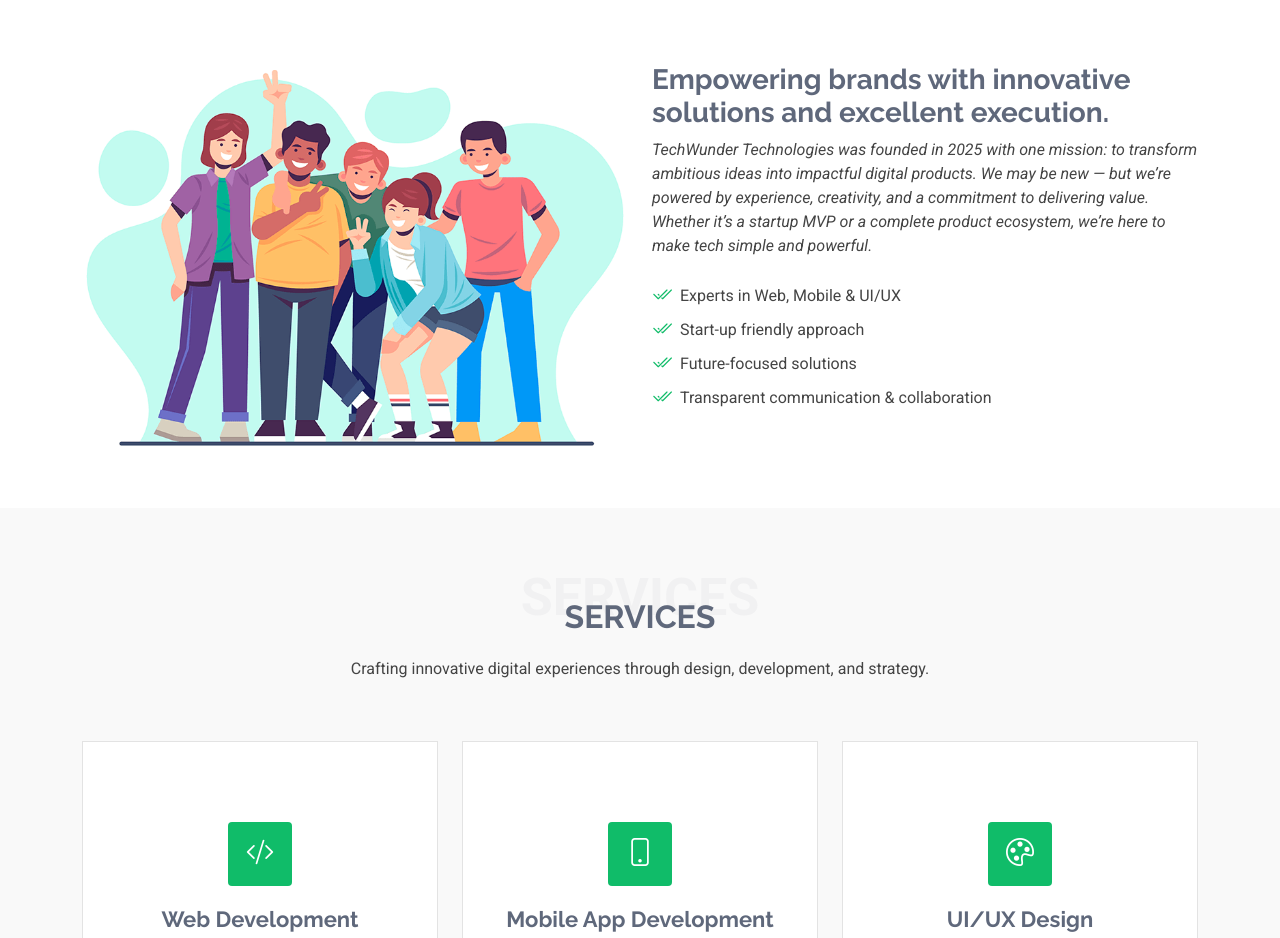
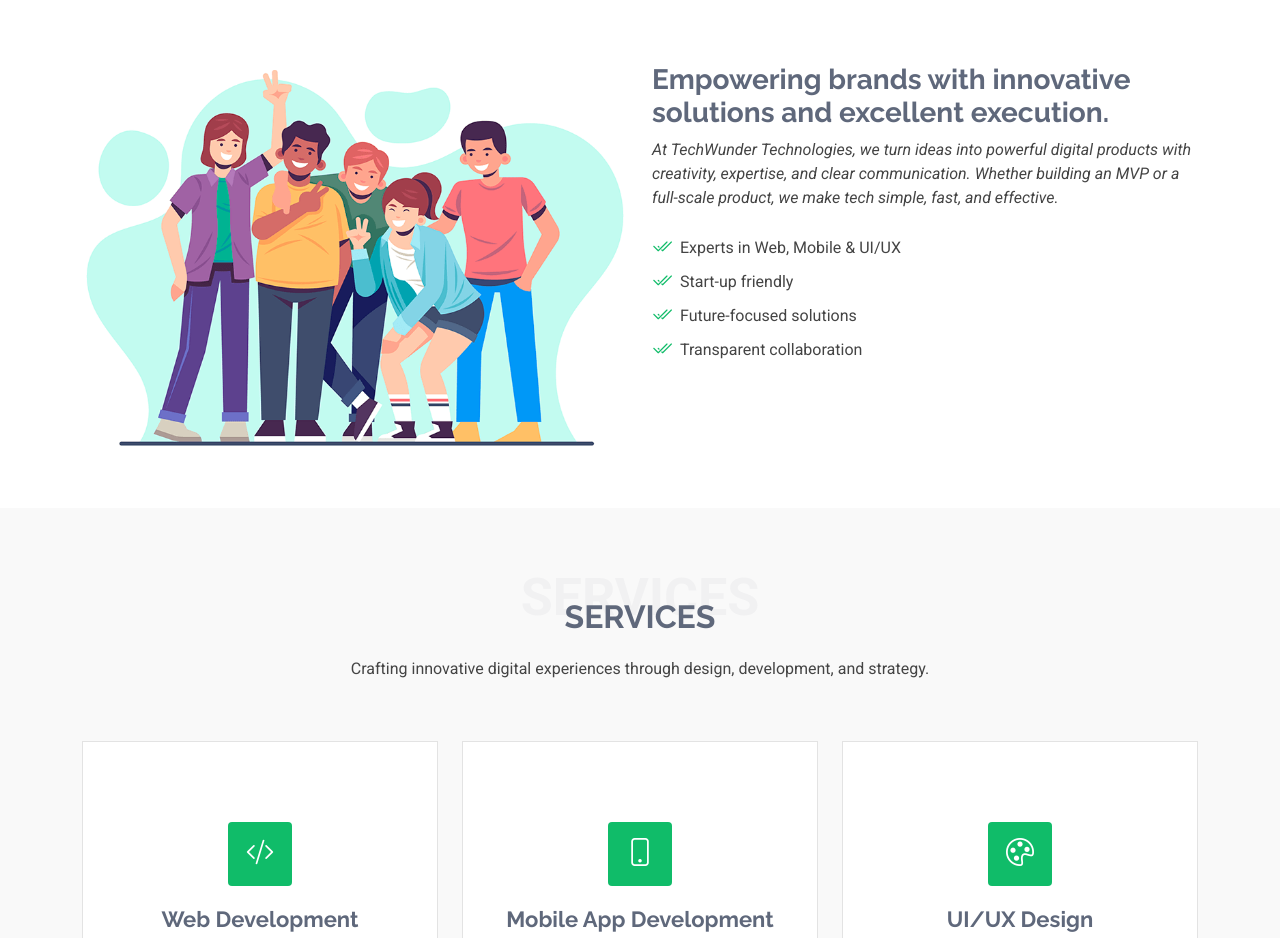
Before and after one commit to sanin-muhammed/techwunder-technologies, a plain HTML site: page index.html in a window 1280 px wide. Shown: the part 1240-2178 px from the top of the page. Drawn offline with Linux system fonts and the light colour scheme.

Commit message:
changed about us paragraph

```diff
--- a/index.html
+++ b/index.html
@@ -161,13 +161,13 @@
           <div class="col-lg-6 content" data-aos="fade-up" data-aos-delay="200">
             <h3>Empowering brands with innovative solutions and excellent execution.</h3>
             <p class="fst-italic">
-              TechWunder Technologies was founded in 2025 with one mission: to transform ambitious ideas into impactful digital products. We may be new — but we’re powered by experience, creativity, and a commitment to delivering value. Whether it’s a startup MVP or a complete product ecosystem, we’re here to make tech simple and powerful.
+              At TechWunder Technologies, we turn ideas into powerful digital products with creativity, expertise, and clear communication. Whether building an MVP or a full-scale product, we make tech simple, fast, and effective.
             </p>
             <ul>
               <li><i class="bi bi-check2-all"></i> <span>Experts in Web, Mobile & UI/UX</span></li>
-              <li><i class="bi bi-check2-all"></i> <span>Start-up friendly approach</span></li>
+              <li><i class="bi bi-check2-all"></i> <span>Start-up friendly</span></li>
               <li><i class="bi bi-check2-all"></i> <span>Future-focused solutions</span></li>
-              <li><i class="bi bi-check2-all"></i> <span>Transparent communication & collaboration</span></li>
+              <li><i class="bi bi-check2-all"></i> <span>Transparent collaboration</span></li>
             </ul>
             <!-- <p>
               Ullamco laboris nisi ut aliquip ex ea commodo consequat. Duis aute irure dolor in reprehenderit in voluptate
```
